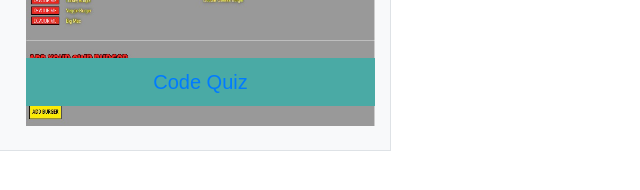
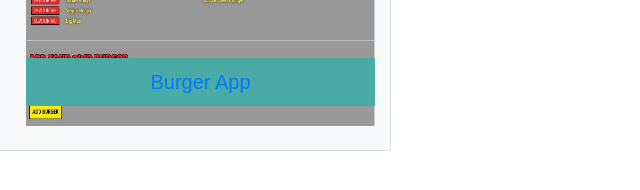
Before and after one commit to waveshocker/portfolio_site, a plain HTML site: page portfolio.html in a window 1280 px wide. Shown: the part 518-708 px from the top of the page, 439-1079 px from the left. Drawn offline with nearby package versions, Linux system fonts and the light colour scheme.

Commit message:
Update portfolio site names

```diff
--- a/portfolio.html
+++ b/portfolio.html
@@ -74,7 +74,7 @@
                                 <img src="assets/images/burger.jpg" class="card-img rounded-0"
                                     alt="Burger">
                                 <div class="card-img-banner d-flex align-items-center justify-content-center">
-                                    <a href="https://whispering-garden-48999.herokuapp.com/" _target="blank"><h5 class="card-title">Code Quiz</h5></a>
+                                    <a href="https://whispering-garden-48999.herokuapp.com/" _target="blank"><h5 class="card-title">Burger App</h5></a>
                                 </div>
                             </div>
                         </div>
```
